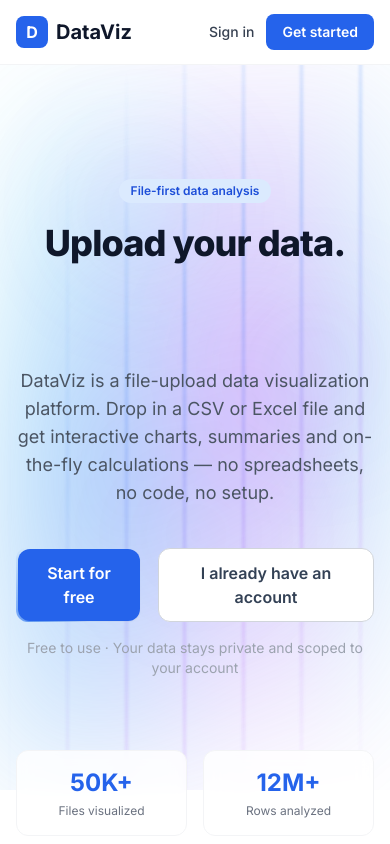
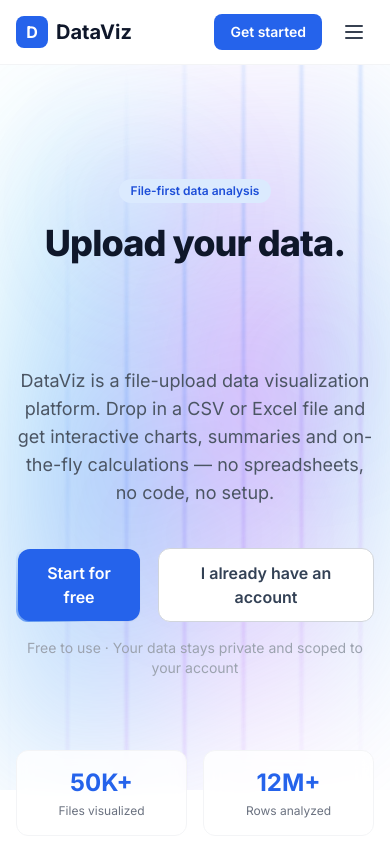
Before and after one commit to alkq/DataViz, a Next.js app in the folder apps/web/: page / in a window 390 px wide. Shown: the top 844 px of the page. Built offline with nearby package versions, Linux system fonts and the light colour scheme.

Commit message:
feat: landing nav — Home tab, theme selector (next-themes now at root layout so theme works site-wide), hamburger menu (Dashboard/Sources/Datasets)

```diff
--- a/apps/web/src/app/layout.tsx
+++ b/apps/web/src/app/layout.tsx
@@ -1,6 +1,7 @@
 import type { Metadata } from 'next';
 import { Inter } from 'next/font/google';
 import './globals.css';
+import { Providers } from '@/components/Providers';
 
 const inter = Inter({ subsets: ['latin'], variable: '--font-inter' });
 
@@ -17,7 +18,7 @@ export default function RootLayout({
   return (
     <html lang="en" className={inter.variable} suppressHydrationWarning>
       <body className={`${inter.className} antialiased bg-white dark:bg-slate-900 min-h-screen`}>
-        {children}
+        <Providers>{children}</Providers>
       </body>
     </html>
   );
--- a/apps/web/src/app/page.tsx
+++ b/apps/web/src/app/page.tsx
@@ -2,6 +2,8 @@
 
 import Link from 'next/link';
 import { useAuthStore } from '@/lib/auth-store';
+import { useTheme } from 'next-themes';
+import { useEffect, useState } from 'react';
 import { Aurora } from '@/components/reactbits/Aurora';
 import { SoftAurora } from '@/components/reactbits/SoftAurora';
 import { SideRays } from '@/components/reactbits/SideRays';
@@ -58,6 +60,10 @@ const steps = [
 
 export default function LandingPage() {
   const { isAuthenticated } = useAuthStore();
+  const { theme, setTheme } = useTheme();
+  const [menuOpen, setMenuOpen] = useState(false);
+  const [mounted, setMounted] = useState(false);
+  useEffect(() => setMounted(true), []);
 
   return (
     <div className="min-h-screen bg-white dark:bg-slate-900 text-slate-900 dark:text-slate-100">
@@ -69,12 +75,25 @@ export default function LandingPage() {
             <span className="text-xl font-bold">DataViz</span>
           </div>
           <nav className="hidden md:flex items-center gap-6 text-sm font-medium text-gray-600 dark:text-gray-300">
+            <Link href="/" className="hover:text-slate-900 dark:hover:text-white">Home</Link>
             <a href="#features" className="hover:text-slate-900 dark:hover:text-white">Features</a>
             <a href="#how" className="hover:text-slate-900 dark:hover:text-white">How it works</a>
-            <a href="#use" className="hover:text-slate-900 dark:hover:text-white">What it's for</a>
+            <a href="#use" className="hover:text-slate-900 dark:hover:text-white">What it&apos;s for</a>
           </nav>
           <div className="flex items-center gap-3">
-            <Link href="/login" className="text-sm font-medium text-gray-700 dark:text-gray-200 hover:text-slate-900 dark:hover:text-white">
+            <div className="hidden sm:flex items-center gap-2">
+              <span className="text-sm text-gray-600 dark:text-gray-300">Theme:</span>
+              <select
+                value={mounted ? theme : 'system'}
+                onChange={(e) => setTheme(e.target.value)}
+                className="text-sm border border-gray-300 dark:border-slate-600 rounded px-2 py-1 bg-white dark:bg-slate-800 text-slate-900 dark:text-slate-100 focus:outline-none focus:ring-2 focus:ring-blue-500"
+              >
+                <option value="light">Light</option>
+                <option value="dark">Dark</option>
+                <option value="system">System</option>
+              </select>
+            </div>
+            <Link href="/login" className="hidden sm:inline text-sm font-medium text-gray-700 dark:text-gray-200 hover:text-slate-900 dark:hover:text-white">
               Sign in
             </Link>
             <Link
@@ -83,6 +102,25 @@ export default function LandingPage() {
             >
               Get started
             </Link>
+            {/* Hamburger: Dashboard / Data Sources / Datasets */}
+            <div className="relative md:hidden">
+              <button
+                onClick={() => setMenuOpen((o) => !o)}
+                aria-label="Open menu"
+                className="p-2 rounded-lg text-gray-700 dark:text-gray-200 hover:bg-gray-100 dark:hover:bg-slate-800"
+              >
+                <svg className="w-6 h-6" fill="none" stroke="currentColor" viewBox="0 0 24 24">
+                  <path strokeLinecap="round" strokeLinejoin="round" strokeWidth={2} d="M4 6h16M4 12h16M4 18h16" />
+                </svg>
+              </button>
+              {menuOpen && (
+                <div className="absolute right-0 mt-2 w-48 rounded-xl border border-gray-100 dark:border-slate-700 bg-white dark:bg-slate-800 shadow-lg py-2 z-50">
+                  <Link href="/dashboard" onClick={() => setMenuOpen(false)} className="block px-4 py-2 text-sm text-gray-700 dark:text-gray-200 hover:bg-gray-100 dark:hover:bg-slate-700">Dashboard</Link>
+                  <Link href="/sources" onClick={() => setMenuOpen(false)} className="block px-4 py-2 text-sm text-gray-700 dark:text-gray-200 hover:bg-gray-100 dark:hover:bg-slate-700">Data Sources</Link>
+                  <Link href="/datasets" onClick={() => setMenuOpen(false)} className="block px-4 py-2 text-sm text-gray-700 dark:text-gray-200 hover:bg-gray-100 dark:hover:bg-slate-700">Datasets</Link>
+                </div>
+              )}
+            </div>
           </div>
         </div>
       </header>
```
